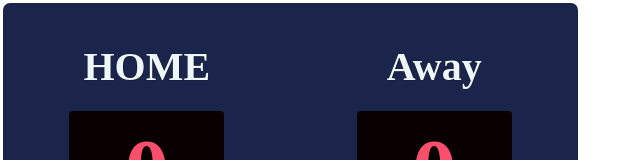
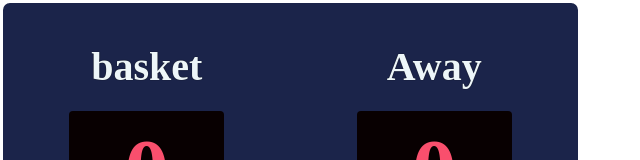
Before and after one commit to Salah-engineeer/projects, a website built with Vite: page index.html in a window 1280 px wide. Shown: the top 160 px of the page, without its empty margins (0-640 px from the left). Built offline with nearby package versions, Linux system fonts and the light colour scheme.

Commit message:
changed the name

```diff
--- a/index.html
+++ b/index.html
@@ -7,7 +7,7 @@
         <div class="container">
             <div class="teams">
             <div>
-                <h3 class="titles">HOME</h3>
+                <h3 class="titles">basket</h3>
                 <div class="score">
                        <h2 class="number-size" id="count-el">0</h2>
                        </div>
```
